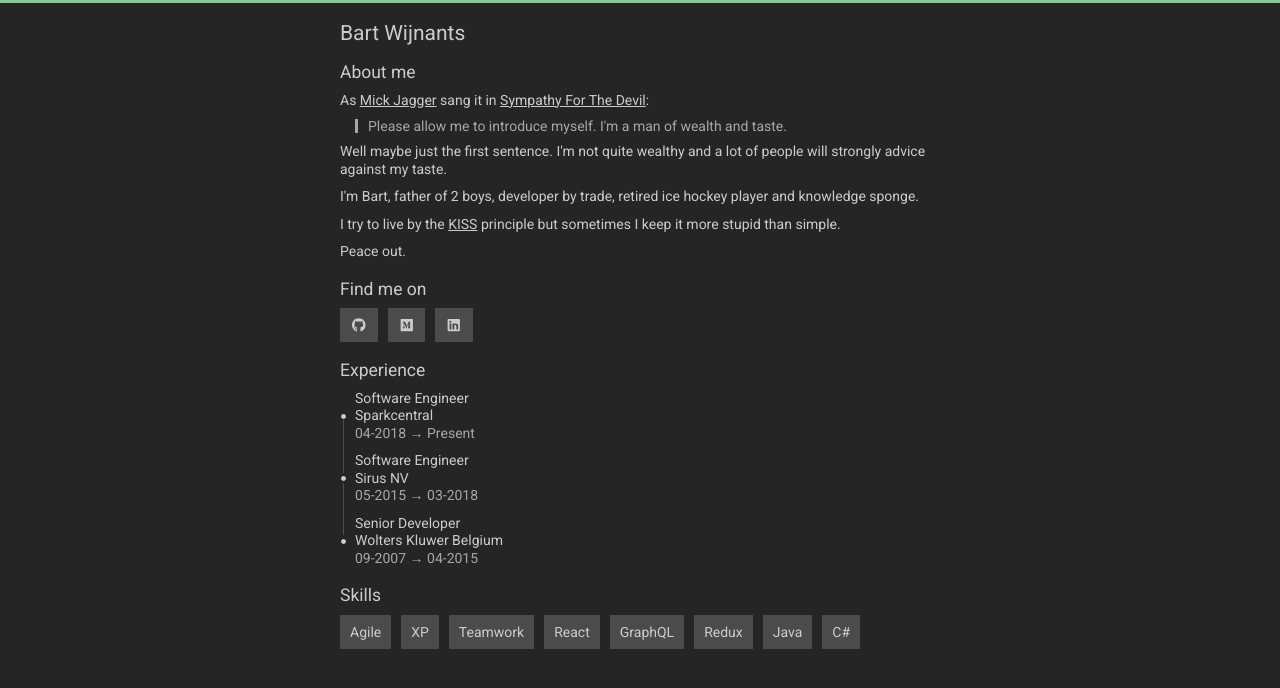
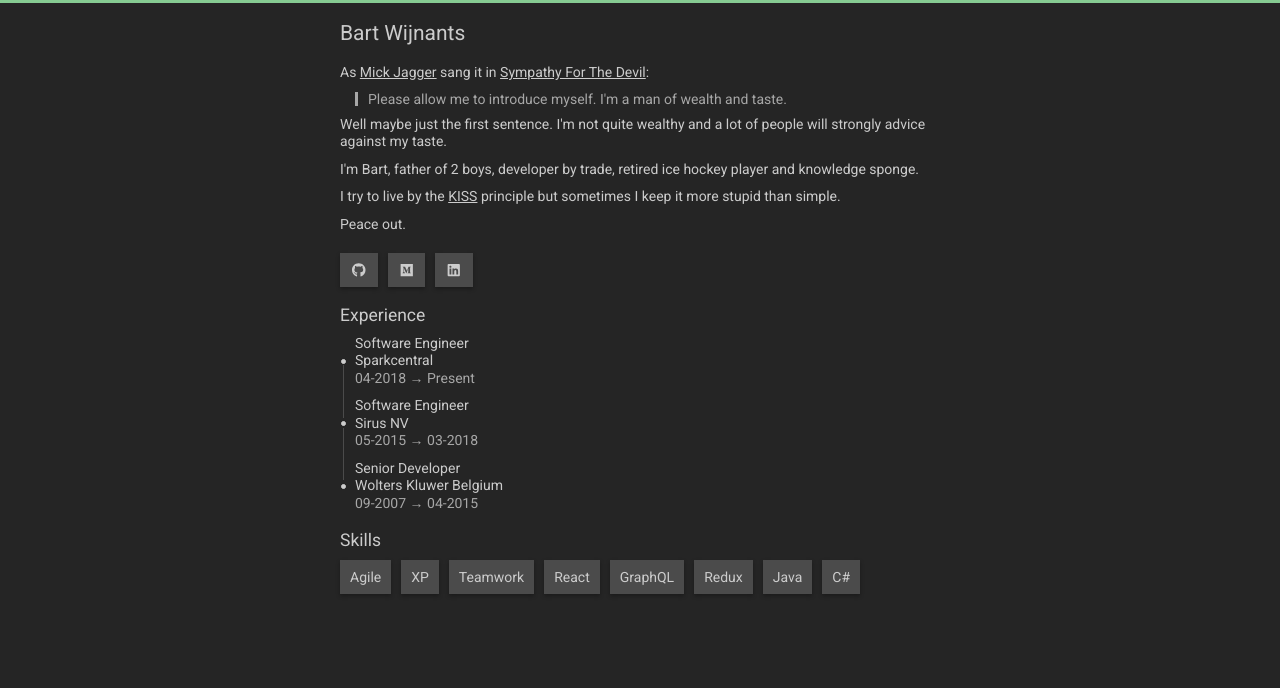
Before and after one commit to bartw/home, a Gatsby site: page / in a window 1280 px wide. Built offline with nearby package versions, Linux system fonts and the light colour scheme; Gatsby itself is replaced by a stand-in of ours.

Commit message:
box-shadow + no useless titles

```diff
--- a/src/components/bio.tsx
+++ b/src/components/bio.tsx
@@ -7,7 +7,6 @@ import ExternalLink from "./external-link";
 
 const Bio = () => (
   <Section>
-    <Subtitle>About me</Subtitle>
     <Paragraph>
       As{" "}
       <ExternalLink href="https://en.wikipedia.org/wiki/Mick_Jagger">
--- a/src/components/box.tsx
+++ b/src/components/box.tsx
@@ -5,6 +5,7 @@ const Box = styled.div`
   display: block;
   padding: ${spacing.small};
   background-color: ${colors.dark};
+  box-shadow: 0 2px 4px rgba(0,0,0,0.3);
 `;
 
 export default Box;
--- a/src/components/social-links.tsx
+++ b/src/components/social-links.tsx
@@ -35,7 +35,6 @@ const ListItem = styled.li`
 
 const SocialLinks = () => (
   <Section>
-    <Subtitle>Find me on</Subtitle>
     <List>
       {links.map(({ href, icon }, index) => (
         <ListItem key={index}>
```
